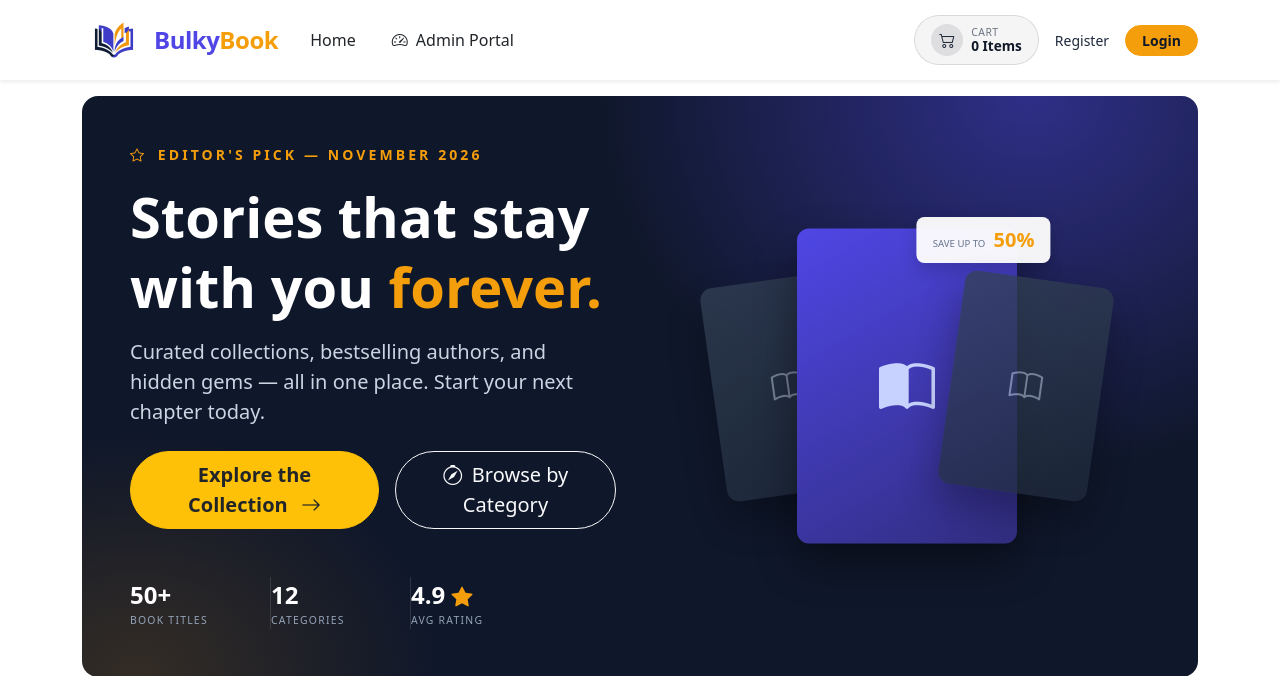
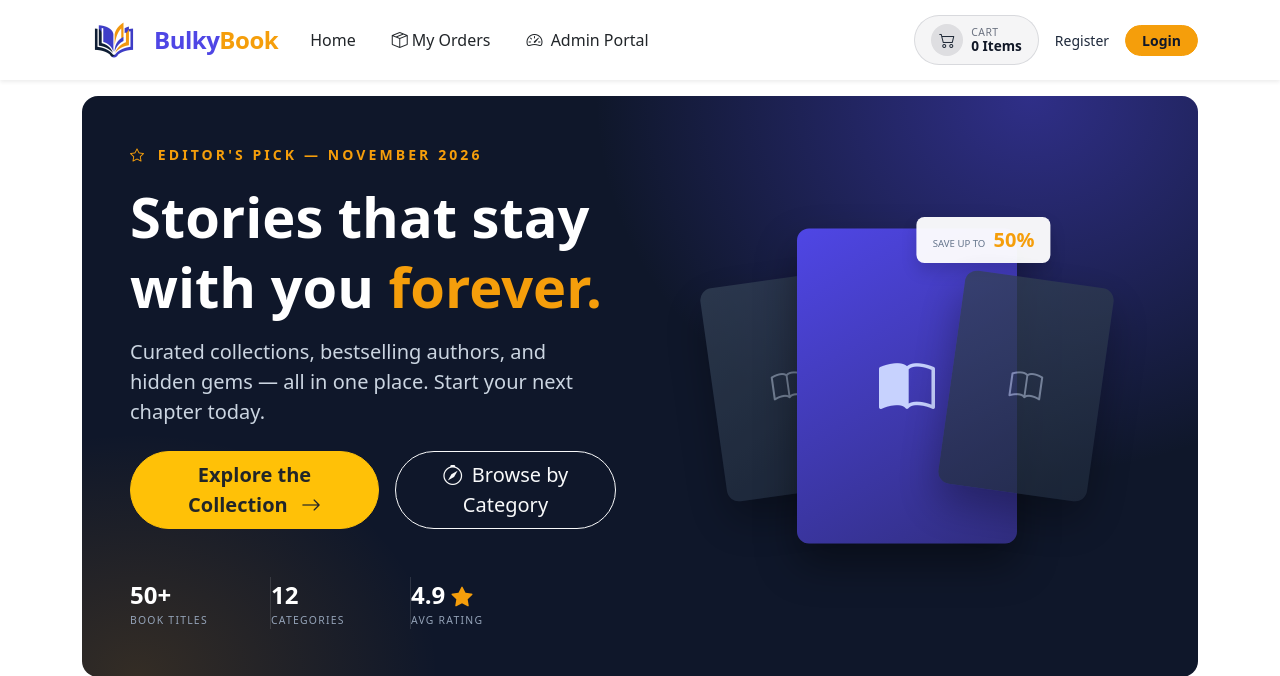
Before and after one commit to osama-bq/BulkyBook, an ASP.NET Core app: page /Customer in a window 1280 px wide. Shown: the top 676 px of the page. Run offline with ASP.NET Core 8, Linux system fonts and the light colour scheme; the visitor is signed in with stand-in values (Sample User, id 1); data comes from the database, SQL or seed files in the repository; style sheets or scripts are compiled from the project's sources; some libraries are stand-ins or nearby versions.

Commit message:
Update cart redirect and navigation
Redirect customers to the home page after adding an item to the cart and add a My Orders link to the navigation for authenticated users.

```diff
--- a/BulkyBookWeb/Areas/Customer/Controlllers/HomeController.cs
+++ b/BulkyBookWeb/Areas/Customer/Controlllers/HomeController.cs
@@ -57,7 +57,7 @@ namespace BulkyBook.Controllers
 
             await _shoppingCartService.AddToCartAsync(shoppingCart);
             TempData["success"] = "Item added to cart";
-            return RedirectToAction("Details", new  { id = shoppingCart.Id });
+            return RedirectToAction("Index");
         }
     }
 }
--- a/BulkyBookWeb/Views/Shared/_Layout.cshtml
+++ b/BulkyBookWeb/Views/Shared/_Layout.cshtml
@@ -40,6 +40,15 @@
                             <a class="nav-link text-dark fw-medium px-3"
                                asp-area="Customer" asp-controller="Home" asp-action="Index">Home</a>
                         </li>
+                        @if (User.Identity.IsAuthenticated)
+                        {
+                            <li class="nav-item">
+                                <a class="nav-link text-dark fw-medium px-3"
+                                   asp-area="Admin" asp-controller="Order" asp-action="Index">
+                                    <i class="bi bi-box-seam me-1"></i>My Orders
+                                </a>
+                            </li>
+                        }
                         @if (User.IsInRole(SD.RoleAdmin) || User.IsInRole(SD.RoleEmployee))
                         {
                             <li class="nav-item">
```
